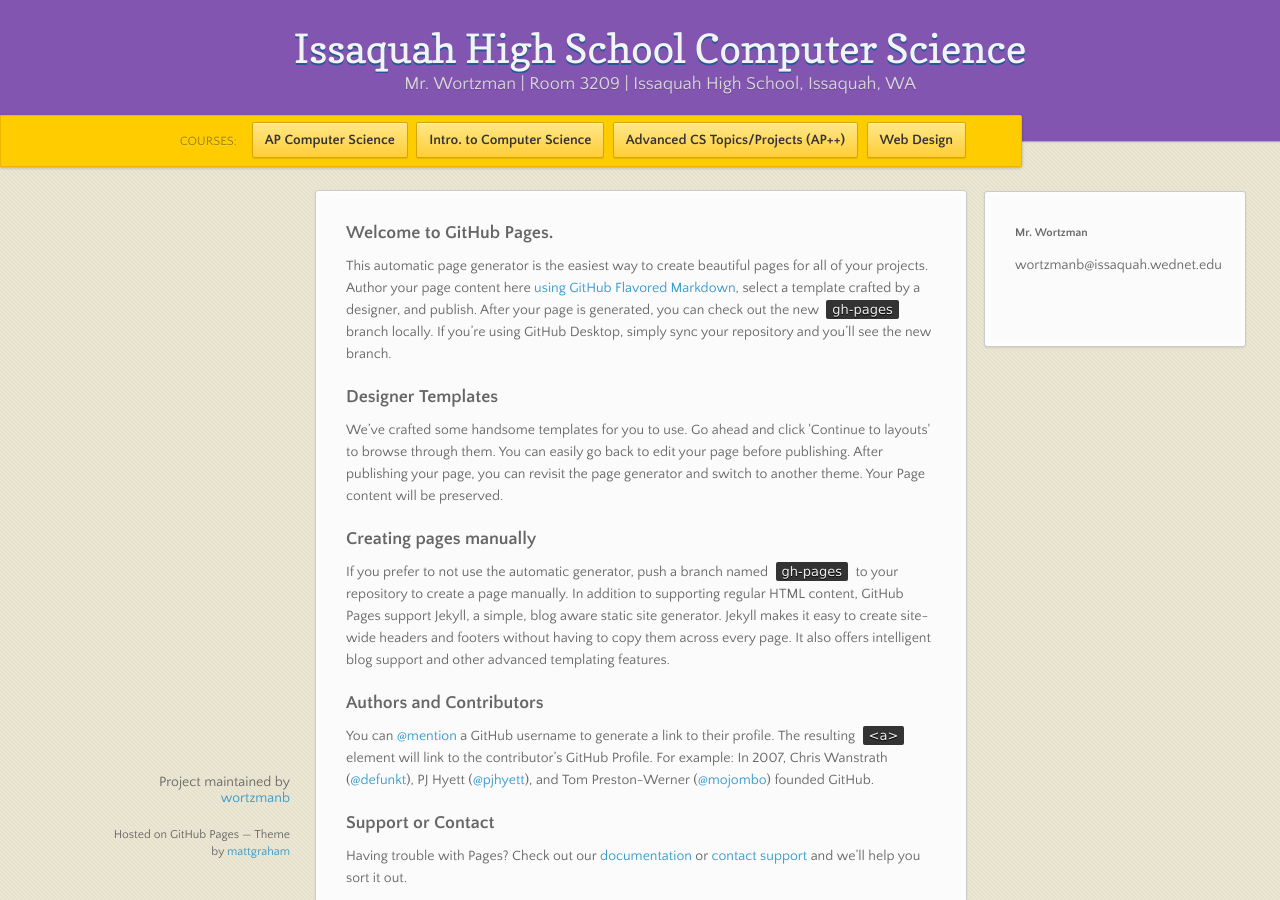
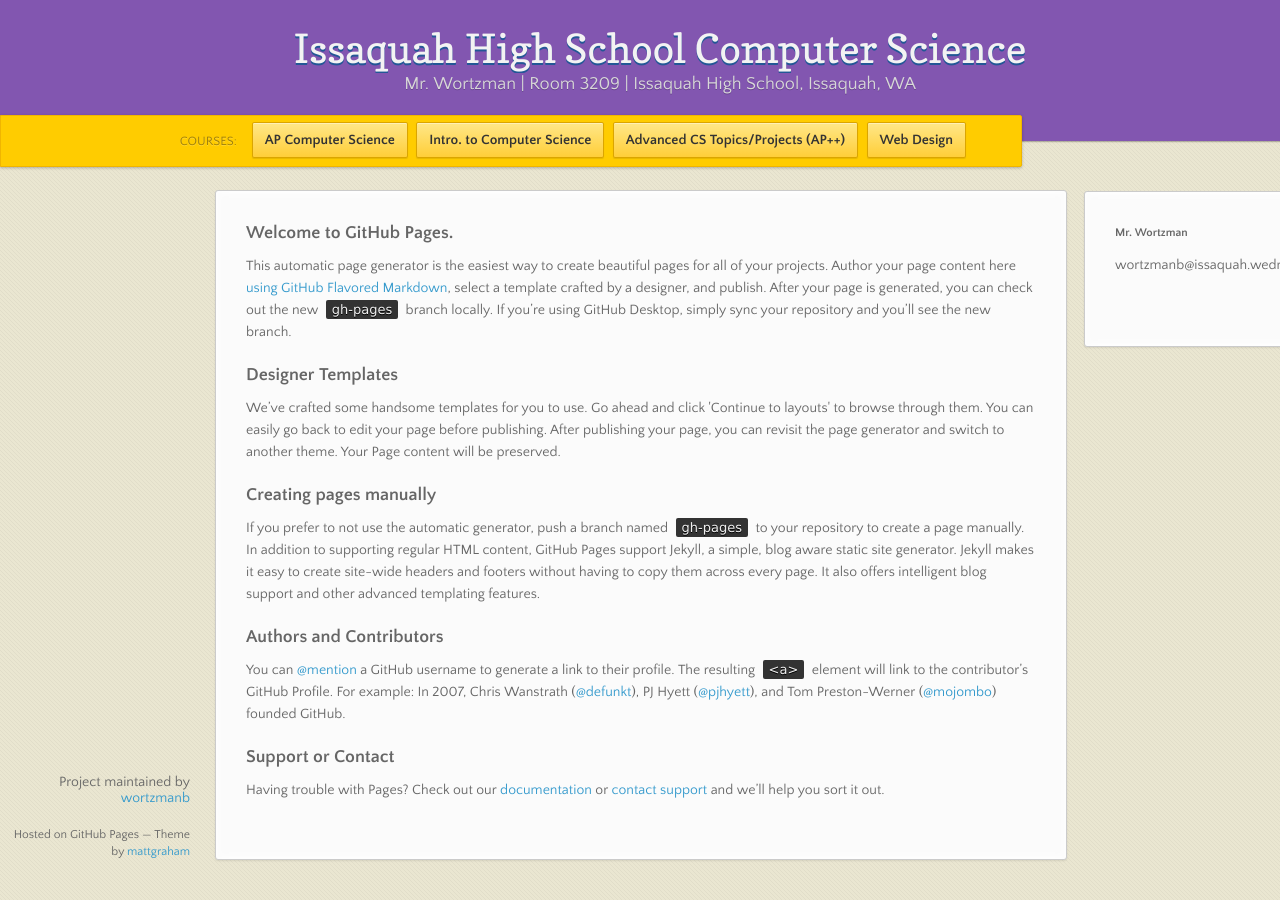
Before and after one commit to stutlerk/ihs-website, a Jekyll site: the page built from index.html, in a window 1280 px wide and 900 px high. Built offline with Jekyll 4.4.1, drawn with Linux system fonts in a browser that asks for light colours; nearby versions of some CDN libraries.

Commit message:
Add calendar to course page

```diff
--- a/stylesheets/styles.css
+++ b/stylesheets/styles.css
@@ -565,7 +565,7 @@
 }
 
 .wrapper {
-  width: 650px;
+  width: 850px;
   margin: 0 auto;
   position: relative;
 }
@@ -792,7 +792,7 @@
 }
 
 section {
-  width: 590px;
+  width: 790px;
   padding: 30px 30px 50px 30px;
   margin: 20px 0;
   margin-top: 190px;
@@ -842,7 +842,7 @@
   position: fixed;
   top: 220px;
   left: 50%;
-  margin-left: -580px;
+  margin-left: -680px;
   text-align: right;
 }
 nav ul {
@@ -876,7 +876,7 @@
   width: 180px;
   position: fixed;
   left: 50%;
-  margin-left: -530px;
+  margin-left: -630px;
   bottom: 20px;
   text-align: right;
   line-height: 16px;
--- a/test.html
+++ b/test.html
@@ -3,6 +3,11 @@
 layout: course
 ---
 AP Comp Sci!!
+
+<hr />
+
+<iframe src="https://www.google.com/calendar/embed?title=AP%20Computer%20Science&amp;showCalendars=0&amp;showTz=0&amp;mode=AGENDA&amp;height=400&amp;wkst=1&amp;bgcolor=%23FFFFFF&amp;src=ulhcsfmsq8vondujme4cvb2er0%40group.calendar.google.com&amp;color=%23e91010&amp;ctz=America%2FLos_Angeles" style=" border-width:0 " width="800" height="400" frameborder="0" scrolling="no"></iframe>
+
 
 <ul>
 {% for file in site.static_files %}
```
